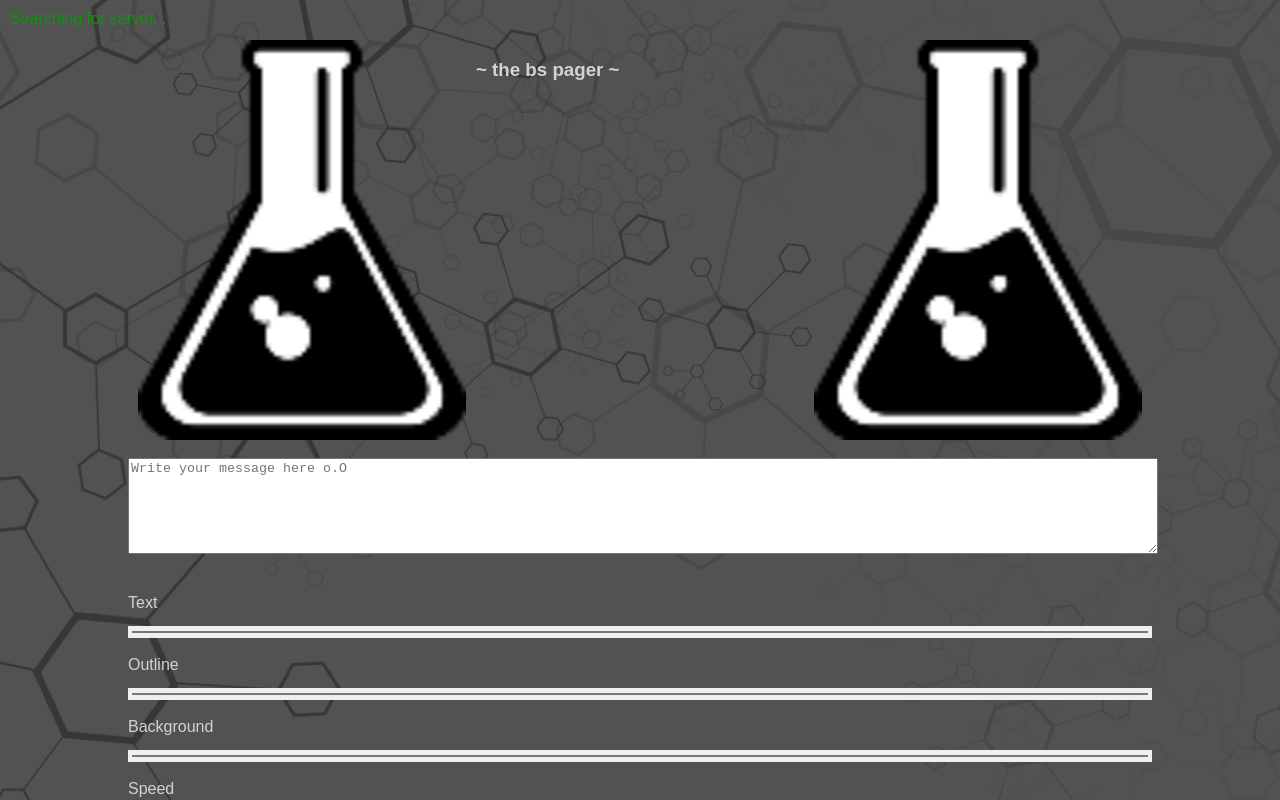
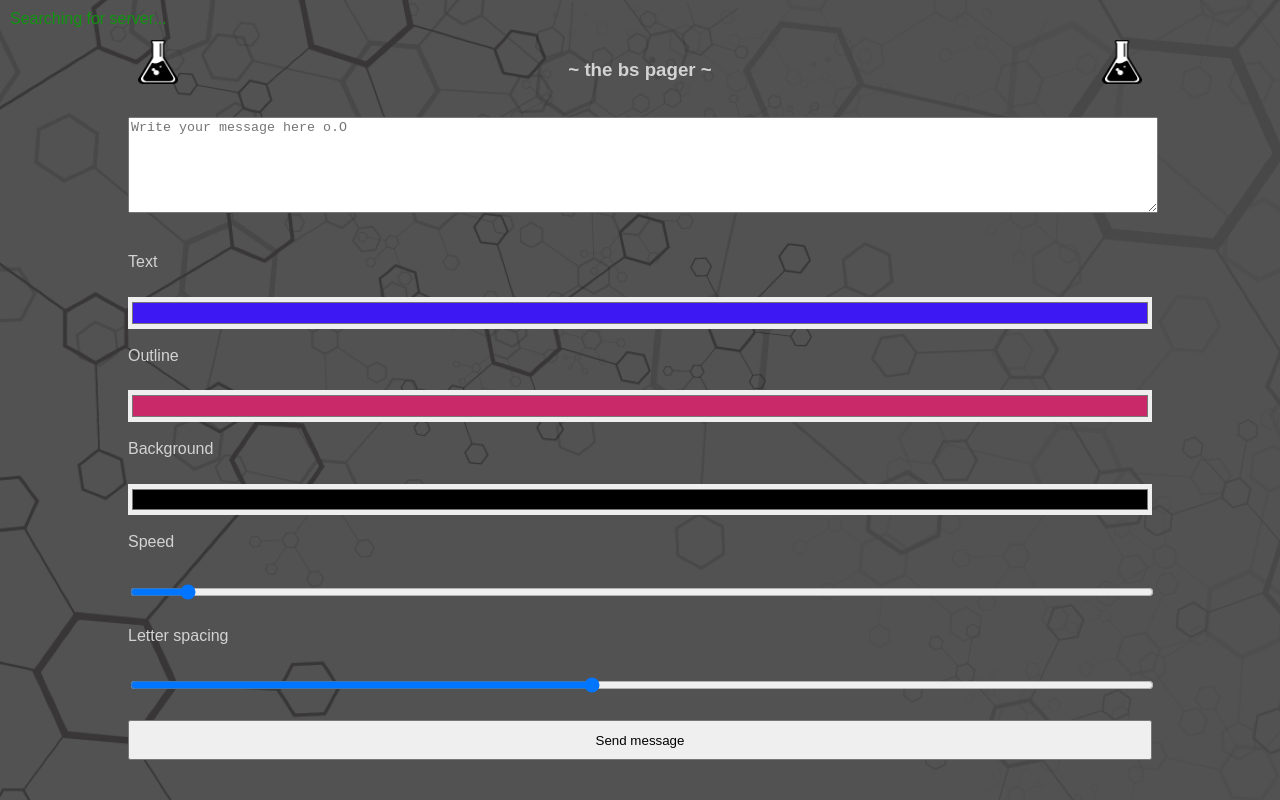
Before and after one commit to jpmc3630/blazing-marquee, a React (Create React App) app in the folder client/: page / in a window 1280 px wide. Built offline with nearby package versions, Linux system fonts and the light colour scheme.

Commit message:
Fix oversize header when screen fullsize browser

```diff
--- a/client/src/App.css
+++ b/client/src/App.css
@@ -50,6 +50,8 @@
 .heading-label {
   flex: 1;
   display: inline;
+  /* justify-content: center; */
+  text-align: center;
 }
 
 
@@ -100,7 +102,8 @@
 
 .flask {
   flex:1;
-  width: 2.5rem;
+  max-width: 2.5rem;
+  max-height: 2.75rem;
   display: inline;
   padding-left: 10px;
   padding-right: 10px;
```
